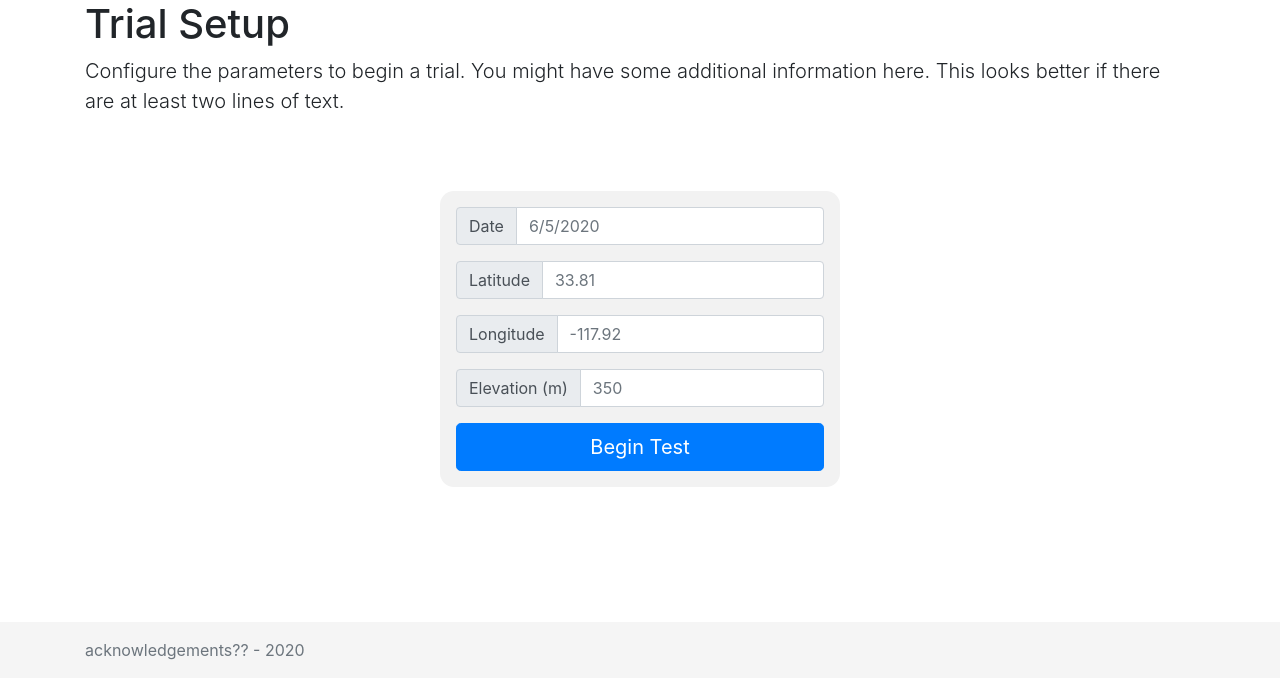
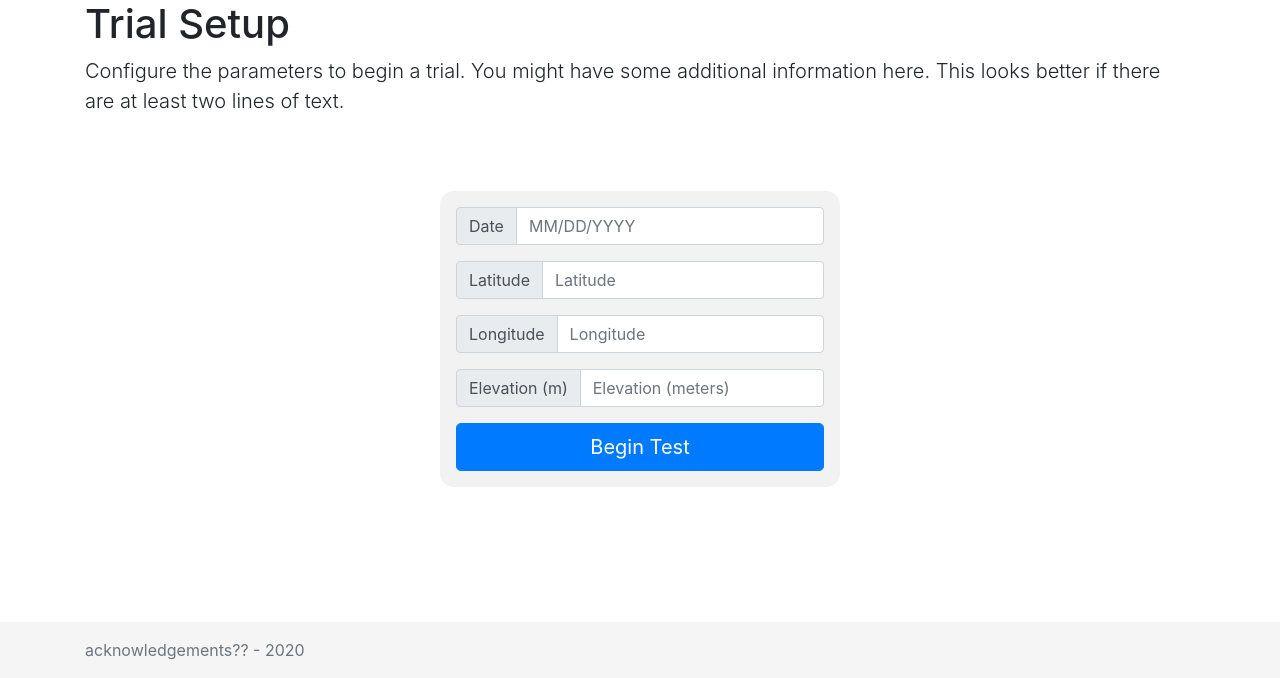
Before and after one commit to colebergmann/sonos-bot, a Flask app: page /setup in a window 1280 px wide. Shown: the part 122-800 px from the top of the page. Run offline with Flask 2, Linux system fonts and the light colour scheme; some libraries are stand-ins or nearby versions.

Commit message:
cb - finished setup webpage

```diff
--- a/app/Robot.py
+++ b/app/Robot.py
@@ -7,16 +7,19 @@ class Robot:
     pivot_motor = StepperMotor("Pivot", 1, 2, 3, 4, 5)
     temperature_motor = StepperMotor("Thermostat", 1, 2, 3, 4, 5)
 
-    status = "resetting"  # status = resetting/ready/running/done
+    status = "ready"  # status = ready/resetting/calculating/running/done
 
     def __init__(self):
         print("robot object constructed")
-        self.reset()
+        # self.reset()
         # self.rotational_motor.set_steps(10)
         # self.temperature_motor.set_steps(10)
 
         # self.rotational_motor.set_steps(22)
         # self.temperature_motor.set_steps(22)
+
+    def calculate(self, lat, lon, elevation, date):
+        self.status = "calculating"
 
     def reset(self):
         status = "resetting"
@@ -39,3 +42,6 @@ class Robot:
             "pivot_motor": self.pivot_motor.get_state(),
             "temperature_motor": self.temperature_motor.get_state(),
         }
+
+    def get_status(self):
+        return self.status
--- a/app/templates/setup.html
+++ b/app/templates/setup.html
@@ -43,35 +43,40 @@
             <p class="lead">Configure the parameters to begin a trial. You might have some additional information here. This looks better if there are at least two lines of text.</p>
 
             <div class="setup-params">
+
+                <div class="alert alert-danger" role="alert" id="err" hidden>
+                    <strong>Error: </strong><span id="err-msg">message</span>
+                </div>
+
                 <!-- date picker -->
                 <div class="input-group mb-3">
                     <div class="input-group-prepend date">
-                      <span class="input-group-text" id="basic-addon1">Date</span>
+                      <span class="input-group-text">Date</span>
                     </div>
-                    <input type="text" class="form-control" placeholder="6/5/2020" aria-label="latitude" data-provide="datepicker">
+                    <input type="text" class="form-control" placeholder="MM/DD/YYYY" data-provide="datepicker" id="date">
                   </div>
 
                 <!-- lat box-->
                 <div class="input-group mb-3">
                     <div class="input-group-prepend">
-                      <span class="input-group-text" id="basic-addon1">Latitude</span>
+                      <span class="input-group-text">Latitude</span>
                     </div>
-                    <input type="text" class="form-control" placeholder="33.81" aria-label="latitude">
+                    <input type="text" class="form-control" placeholder="Latitude" id="lat">
                   </div>
                   <!-- long box-->
                 <div class="input-group mb-3">
                     <div class="input-group-prepend">
-                      <span class="input-group-text" id="basic-addon1">Longitude</span>
+                      <span class="input-group-text">Longitude</span>
                     </div>
-                    <input type="text" class="form-control" placeholder="-117.92" aria-label="latitude">
+                    <input type="text" class="form-control" placeholder="Longitude" id="lon">
                   </div>
 
                   <!-- elevation box-->
                 <div class="input-group mb-3">
                     <div class="input-group-prepend">
-                      <span class="input-group-text" id="basic-addon1">Elevation (m)</span>
+                      <span class="input-group-text"">Elevation (m)</span>
                     </div>
-                    <input type="text" class="form-control" placeholder="350" aria-label="latitude">
+                    <input type="text" class="form-control" placeholder="Elevation (meters)" id="elevation">
                   </div>
                 <button type="button" class="btn btn-primary btn-lg btn-block" onclick="beginTest()">Begin Test</button>
             </div>
@@ -83,9 +88,7 @@
             <span class="text-muted">acknowledgements?? - 2020</span>
         </div>
     </footer>
-    <script src="https://code.jquery.com/jquery-3.4.1.slim.min.js"
-        integrity="sha384-J6qa4849blE2+poT4WnyKhv5vZF5SrPo0iEjwBvKU7imGFAV0wwj1yYfoRSJoZ+n"
-        crossorigin="anonymous"></script>
+    <script src="https://ajax.googleapis.com/ajax/libs/jquery/3.4.1/jquery.min.js"></script>
     <script src="https://cdn.jsdelivr.net/npm/popper.js@1.16.0/dist/umd/popper.min.js"
         integrity="sha384-Q6E9RHvbIyZFJoft+2mJbHaEWldlvI9IOYy5n3zV9zzTtmI3UksdQRVvoxMfooAo"
         crossorigin="anonymous"></script>
@@ -97,7 +100,26 @@
 
 <script>
     function beginTest() {
-        alert("Begin test!");
+        $.ajax ({
+            type: "POST",
+            url: '/setup/submit',
+            dataType: 'json',
+            contentType: 'application/json; charset=utf-8',
+            data: JSON.stringify({
+                "lat":document.getElementById("lat").value,
+                "lon":document.getElementById("lon").value,
+                "elevation":document.getElementById("elevation").value,
+                "date":document.getElementById("date").value,
+            }),
+            success: function (data) {
+                if (data["error"] != null) {
+                    // we have an error
+                    document.getElementById("err-msg").innerHTML = data["error"]
+                    document.getElementById("err").hidden = false
+                }
+                window.location.href = "../";
+            }
+        })
     }
 </script>
 
--- a/app/run.py
+++ b/app/webserver.py
@@ -1,4 +1,4 @@
-from flask import render_template, Flask, request
+from flask import render_template, Flask, request, redirect
 from Robot import Robot
 import pandas as pd
 
@@ -14,12 +14,16 @@ def index_sample():
 
 @app.route('/setup')
 def setup():
+    if robot.get_status() != 'ready':
+        return redirect("index", code=303)
     return render_template('setup.html', title='Setup')
 
 
 @app.route('/')
 @app.route('/index')
 def home():
+    if robot.get_status() == 'ready':
+        return redirect("setup", code=303)
     return render_template('home.html', title='Setup')
 
 
@@ -30,21 +34,23 @@ def test():
 
 @app.route('/setup/submit', methods=['POST'])
 def submit_params():
-    if request.json["lat"] is None or request.json["long"] is None or request.json["elevation"] is None \
-            or request.json["date"] is None:
+    if request.json is None:
+        return {"error": "Request is not in JSON format"}
+    if request.json.get("lat") is None or request.json.get("lon") is None or request.json.get("elevation") is None \
+            or request.json.get("date") is None:
         return {"error": "Please fill out all the required fields"}
-    if is_number(request.json["lat"]) is False or is_number(request.json["long"]) is False:
+    if is_number(request.json.get("lat")) is False or is_number(request.json.get("lon")) is False:
         return {"error": "Latitude and longitude must be numbers"}
-    if is_number(request.json["elevation"]) is False:
+    if is_number(request.json.get("elevation")) is False:
         return {"error": "Elevation must be a number"}
     try:
-        pd.to_datetime(request.json["date"], errors='raise')
+        pd.to_datetime(request.json.get("date"), errors='raise')
     except ValueError:
         return {"error": "Invalid date: date must be in format MM/DD/YYYY"}
 
-    # if we got here, then all the inputs were valid
-    # kick off the program and return a success message
-    return {"status":"success"}
+    robot.calculate(request.json.get("lat"), request.json.get("lon"),
+                    request.json.get("elevation"), request.json.get("date"))
+    return {"status": "success"}
 
 
 def is_number(s):
--- a/calculations_sample.py
+++ b/calculations_sample.py
@@ -54,6 +54,7 @@ sky_df = clearsky.ineichen(apparent_zenith, airmass, linke_turbidity, alt, dni_e
 #trim sky df
 sky_df = sky_df.drop(sky_df[sky_df.index < left].index)
 sky_df = sky_df.drop(sky_df[sky_df.index > right].index)
+print(sky_df)
 
 plt.figure();
 
```
Also changed, not shown: README.md.
